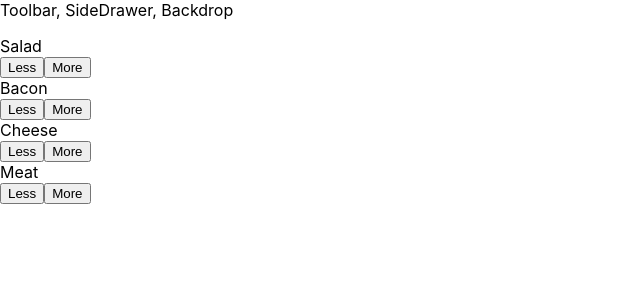
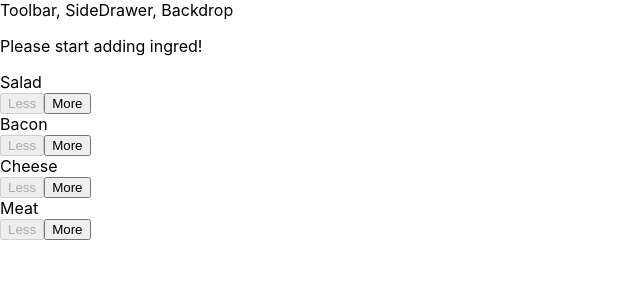
Before and after one commit to wisezt/react-acessingaserver, a React app: page / in a window 1280 px wide. Shown: the top 300 px of the page, without its empty margins (0-640 px from the left). Built offline with nearby package versions, Linux system fonts and the light colour scheme.

Commit message:
Tutorial 159 Important +++ BurgerBuilder.js line: 64 A  variable's type could change!!!

```diff
--- a/src/components/Burger/BuildControls/BuildControl/BuildControl.js
+++ b/src/components/Burger/BuildControls/BuildControl/BuildControl.js
@@ -5,7 +5,7 @@
 const buildControl = (props) => (
     <div className={classes.BuildControl}>
         <div className={classes.Label}>{props.label}</div>
-        <button className={classes.Less}>Less</button>
+        <button className={classes.Less} onClick={props.removed} disabled={props.disabled}>Less</button>
         <button className={classes.More} onClick={props.added}>More</button>
     </div>
 
--- a/src/components/Burger/BuildControls/BuildControls.js
+++ b/src/components/Burger/BuildControls/BuildControls.js
@@ -21,6 +21,8 @@
                 key={ctrl.label}
                 label={ctrl.label}
                 added={()=>props.ingredientAdded(ctrl.type)}
+                removed={()=>props.ingredientRemoved(ctrl.type)}
+                disabled={props.disabled[ctrl.type]}
             />
 
 
--- a/src/containers/BurgerBuilder.js
+++ b/src/containers/BurgerBuilder.js
@@ -13,7 +13,7 @@
     state = {
         ingredients: {
             salad: 0,
-            bacon: 5,
+            bacon: 0,
             cheese: 0,
             meat: 0
         },
@@ -37,12 +37,40 @@
     }
 
 
+    removeIngredientHander = (type) =>{
+        const oldCount = this.state.ingredients[type];
+        if (oldCount <= 0){
+            return;
+        }
+        const updatedCount =oldCount - 1;
+        const updatedIngredients ={
+            ...this.state.ingredients
+        };
+        updatedIngredients[type] = updatedCount;
+        const priceAddition = INGREDIENT_PRICES[type];
+        const oldPrice = this.state.totralPrice;
+        const newPrice = oldPrice- priceAddition;
+        this.setState({totalPrice: newPrice, ingredients: updatedIngredients})
+    }
+
+
+
+
     render() {
+        const disabledInfo ={
+            ...this.state.ingredients
+        };
+        for (let key in disabledInfo){
+            disabledInfo[key] = disabledInfo[key]<=0 // The type of disabledInfo changed from an number (integer) to boolean!!!
+        }
+
         return (
             <>
                 <Burger ingredients={this.state.ingredients}/>
                 <BuildControls
                     ingredientAdded={this.addIngredientHander}
+                    ingredientRemoved={this.removeIngredientHander}
+                    disabled={disabledInfo}
                 />
             </>
         );
```
